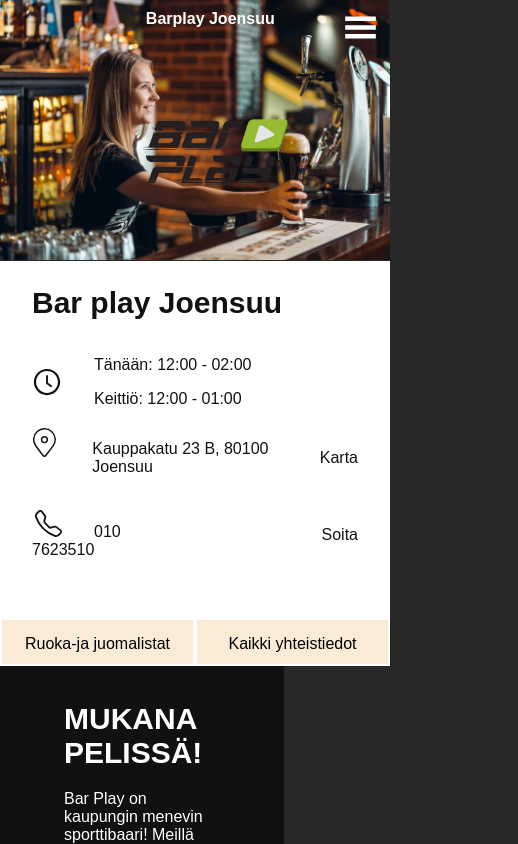
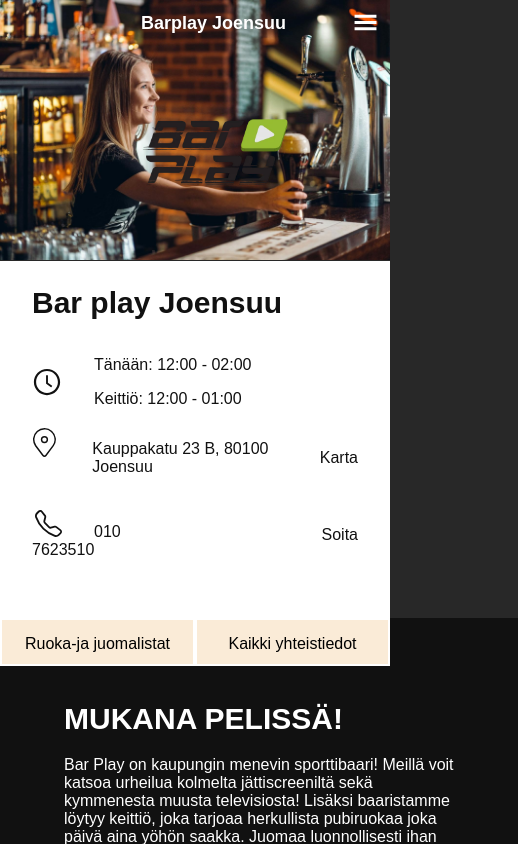
Before and after one commit to MarkusAP98/barplay02, a React (Create React App) app: page / in a window 390 px wide. Shown: the top 844 px of the page, 518 px wide, since content can reach past the window. Built offline with nearby package versions, Linux system fonts and the light colour scheme.

Commit message:
looks much better now

```diff
--- a/src/components/Info/Info.css
+++ b/src/components/Info/Info.css
@@ -157,4 +157,8 @@
         width: 100%;
         box-sizing: border-box;
       }
+
+      .barplay__info-text {
+        width: 100%;
+      }
 }
--- a/src/components/Navbar/Navbar.css
+++ b/src/components/Navbar/Navbar.css
@@ -4,7 +4,7 @@
   position: fixed;
   z-index: 2;
   color: white;
-  height: 2.5rem;
+  height: 3rem;
   padding: 10px;
   font-weight: 600;
   background-color: transparent;
@@ -236,8 +236,9 @@
 
 .smallscreen-header {
   position: absolute;
+  top: 25%;
   left: 45%;
-  font-size: 16px;
+  font-size: 18px;
   font-weight: 700;
   list-style: none;
   display: flex;
@@ -250,7 +251,7 @@
 .hamburger {
   position: absolute;
   right: 2rem;
-  font-size: 35px;
+  font-size: 25px;
   cursor: pointer;
 }
 
@@ -274,6 +275,9 @@
   .barplay__navbar-btn {
     display: none;
   }
+  .navbar {
+    height: 2rem;
+  }
 }
 
 @media screen and (max-width: 550px) {
```
